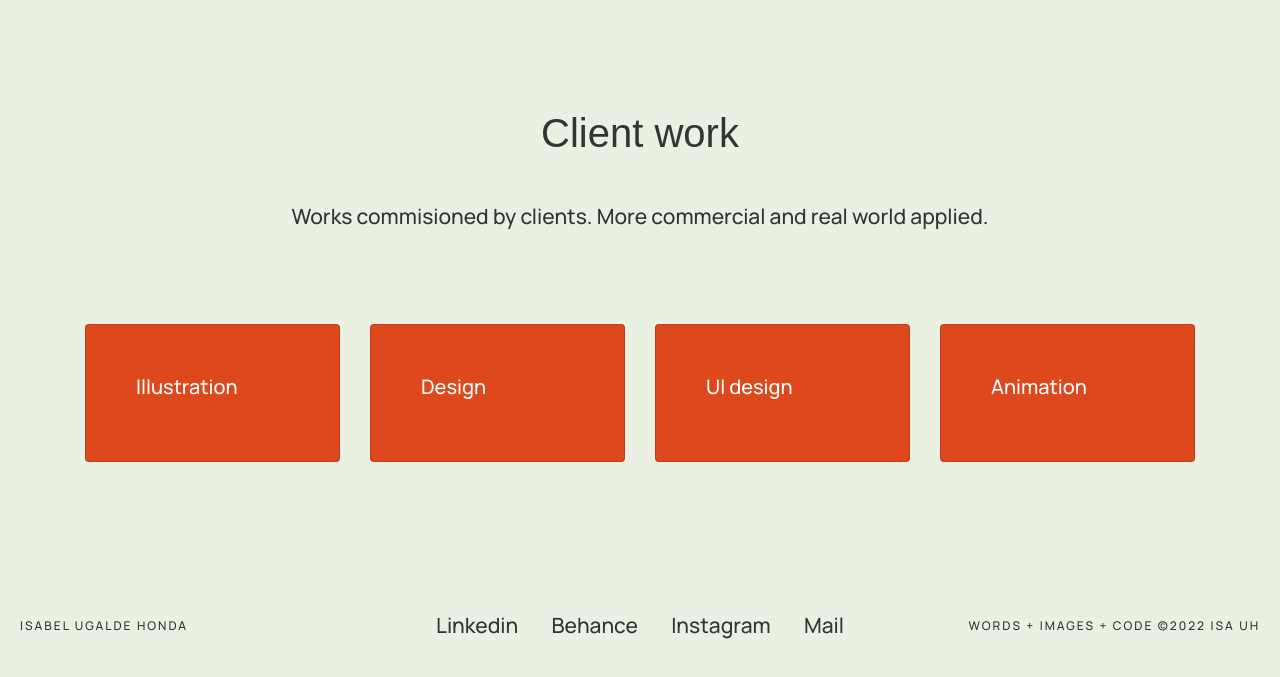
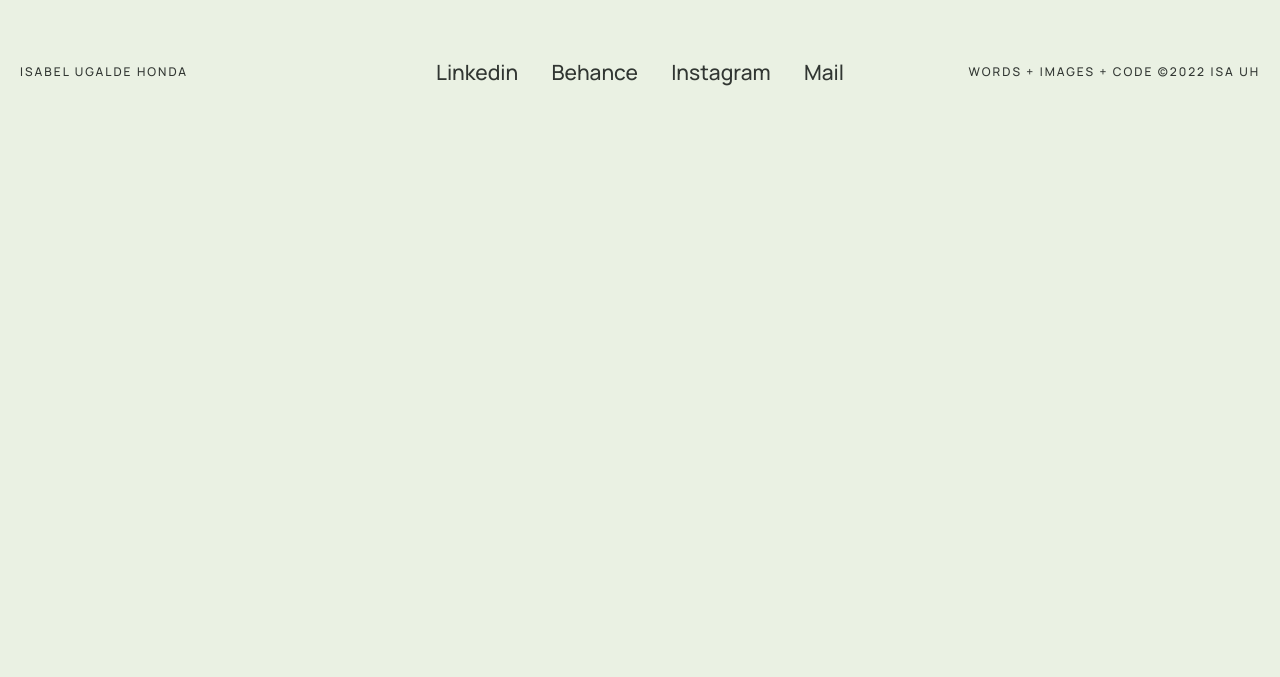
Before and after one commit to isauhuh/Entrega-Coderhouse-Desarrollo-web, a plain HTML site: page index.html in a window 1280 px wide. Shown: the part 2524-3201 px from the top of the page. After the commit the page ends 2671 px from the top, so only its background shows below. Drawn offline with nearby package versions, Linux system fonts and the light colour scheme; a web font is replaced by a local one.

```diff
--- a/index.html
+++ b/index.html
@@ -139,37 +139,6 @@
             </div>
         </div>
     </section>
-    <section id="cards">
-        <div class="textbox">
-            <h2>Client work</h2>
-                <p>Works commisioned by clients. More commercial and real world applied.</p>
-        </div>
-        <div class="container">
-            <div class="row">
-                <div class="card text-white col-sm col-md-6 col-lg">
-                    <div>
-                    <h5 class="card-title">Illustration</h5>
-                    </div>
-                </div>
-                <div class="card text-white col-sm col-md-6 col-lg">
-                    <div>
-                    <h5 class="card-title">Design</h5>
-                    </div>
-                </div>
-                <div class="card text-white col-sm col-md-6 col-lg">
-                    <div>
-                    <h5 class="card-title">UI design</h5>
-                    </div>
-                </div>
-                <div class="card text-white col-sm col-md-6 col-lg">
-                    <div>
-                    <h5 class="card-title">Animation</h5>
-                    </div>
-                </div>
-            </div>
-        </div>
-
-    </section>
     <footer>
         <div class="grid-container">
             <div>
```
